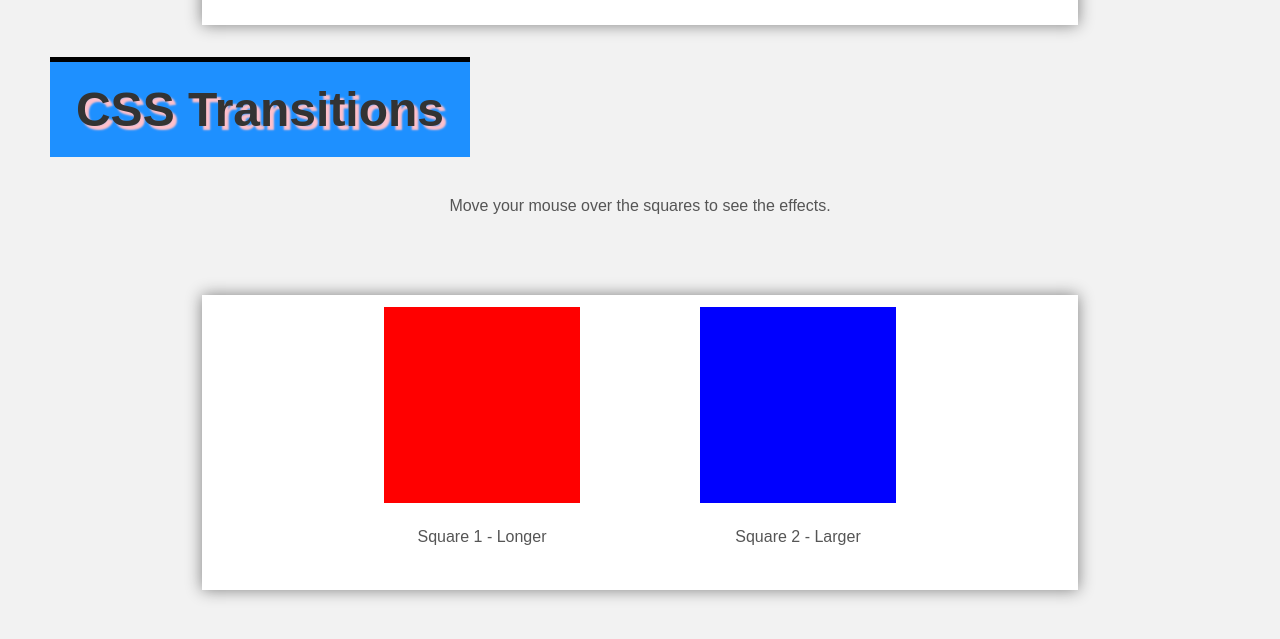
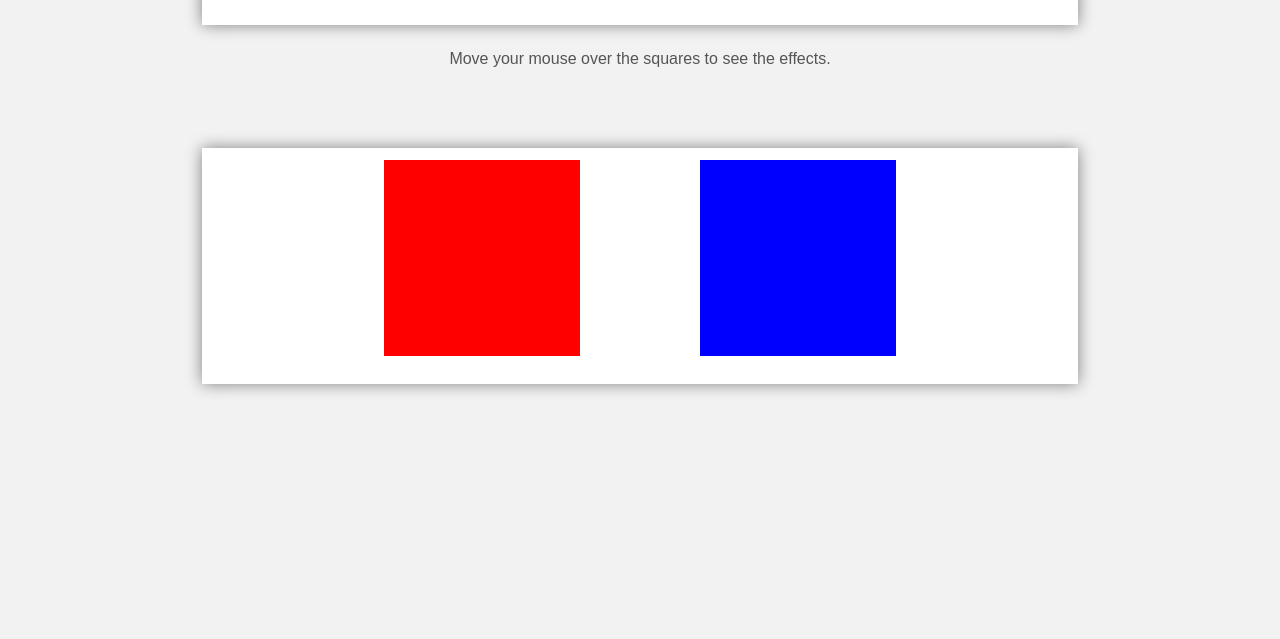
Before and after one commit to kstryx/kstryx.github.io, a plain HTML site: page index.html in a window 1280 px wide. Shown: the part 777-1416 px from the top of the page. After the commit the page ends 1231 px from the top, so only its background shows below. Drawn offline with Linux system fonts and the light colour scheme.

Commit message:
Update index.html

```diff
--- a/index.html
+++ b/index.html
@@ -204,7 +204,7 @@
 
 <body>
 
-    <h1>CSS Transitions</h1>
+
 
     <p>Move your mouse over the squares to see the effects.</p>
 
@@ -212,12 +212,12 @@
 
         <div>
             <div class="box box1"></div>
-            <p>Square 1 - Longer</p>
+
         </div>
 
         <div>
             <div class="box box2"></div>
-            <p>Square 2 - Larger</p>
+
         </div>
 
     </div>
```
